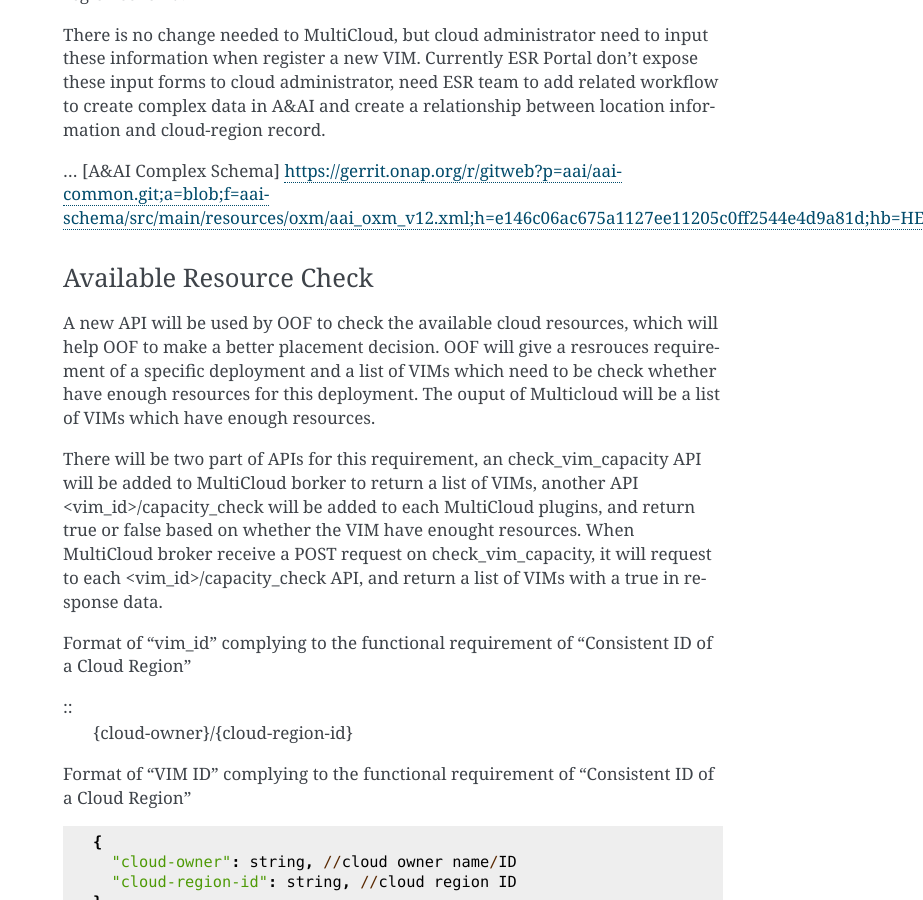
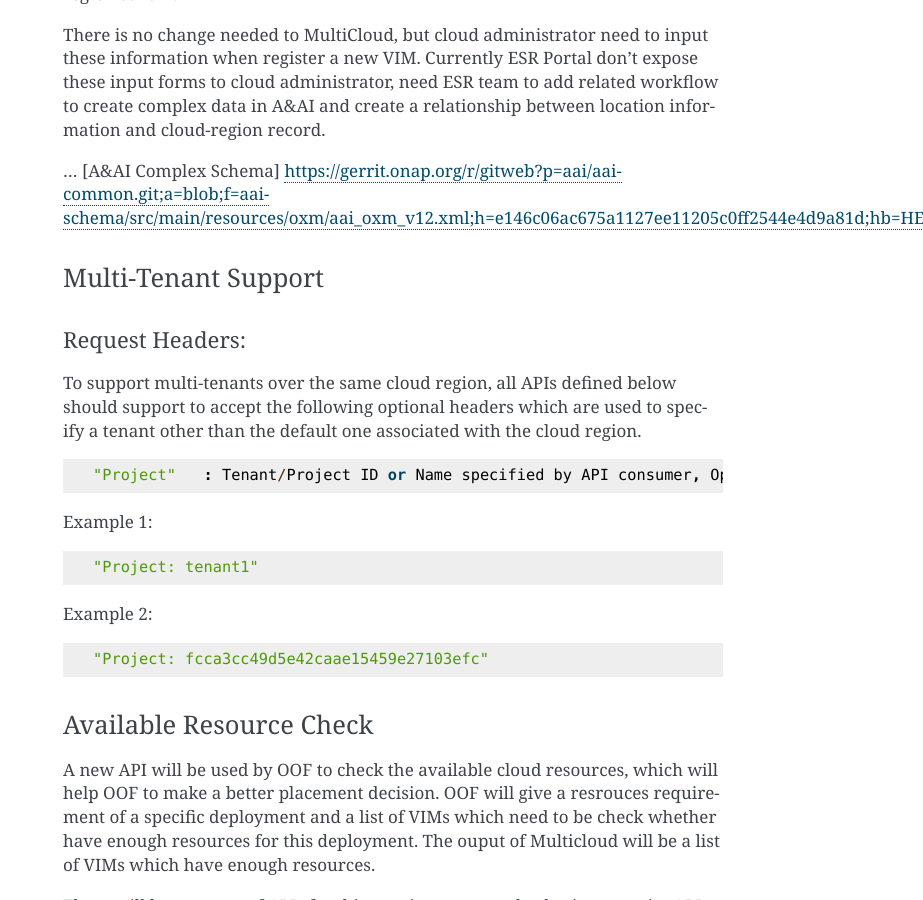
Before and after one commit to onap/multicloud-framework, a Sphinx documentation site: the page built from docs/specs/multicloud_resource_capacity_check.rst, in a window 1280 px wide and 900 px high, scrolled down 681 px. Shown: the whole window, without its empty margins (357-1280 px from the left). Built offline with Sphinx 7.4.7, drawn with Linux system fonts in a browser that asks for light colours; some of the changed text lies outside the part shown.

Commit message:
Update API spec to support multi-tenants
Enable multicloud to support multi-tenants
of a cloud region while being backward compatible
which support the default tenant

Change-Id: I0b82e9dfb1e279c5adf780c06d26e2278f7d47d7
Issue-ID: MULTICLOUD-528
Signed-off-by: Bin Yang <bin.yang@windriver.com>

```diff
--- a/docs/specs/multicloud_resource_capacity_check.rst
+++ b/docs/specs/multicloud_resource_capacity_check.rst
@@ -40,6 +40,31 @@
 
 ... [A&AI Complex Schema] https://gerrit.onap.org/r/gitweb?p=aai/aai-common.git;a=blob;f=aai-schema/src/main/resources/oxm/aai_oxm_v12.xml;h=e146c06ac675a1127ee11205c0ff2544e4d9a81d;hb=HEAD#l772
 
+
+Multi-Tenant Support
+--------------------
+
+Request Headers:
+>>>>>>>>>>>>>>>>
+
+To support multi-tenants over the same cloud region, all APIs defined below
+should support to accept the following optional headers which are used to
+specify a tenant other than the default one associated with the cloud region.
+
+::
+
+  "Project"   : Tenant/Project ID or Name specified by API consumer, Optional
+
+
+Example 1:
+::
+
+  "Project: tenant1"
+
+Example 2:
+::
+
+  "Project: fcca3cc49d5e42caae15459e27103efc"
 
 Available Resource Check
 ------------------------
```
Also changed, not shown: docs/specs/multicloud_infra_workload.rst (+27 -0 lines).
